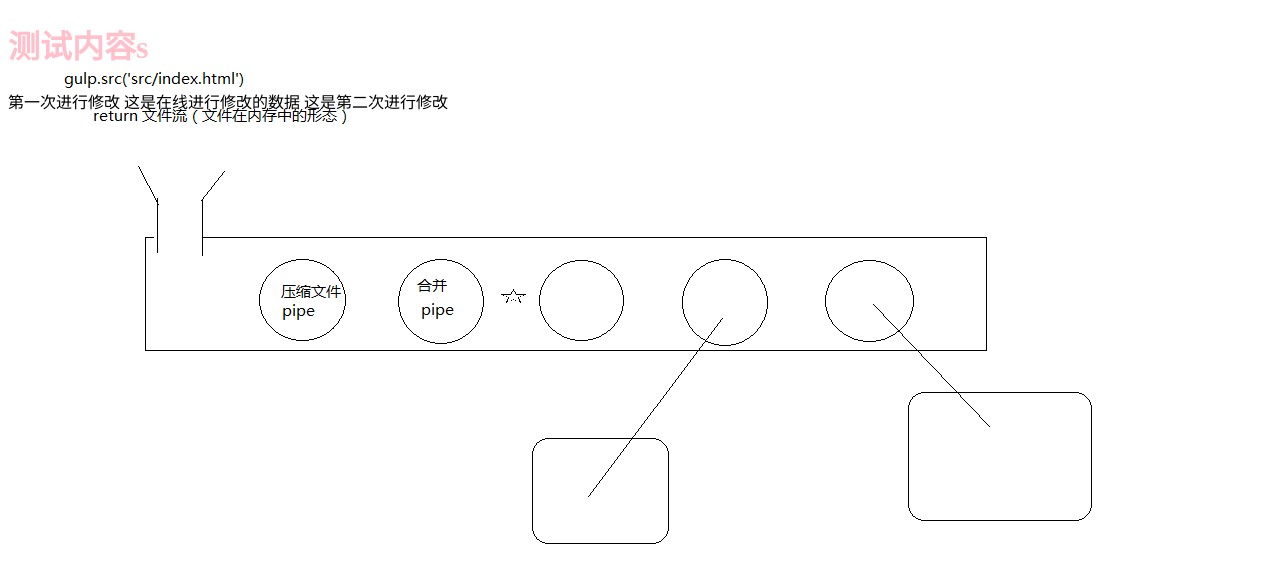
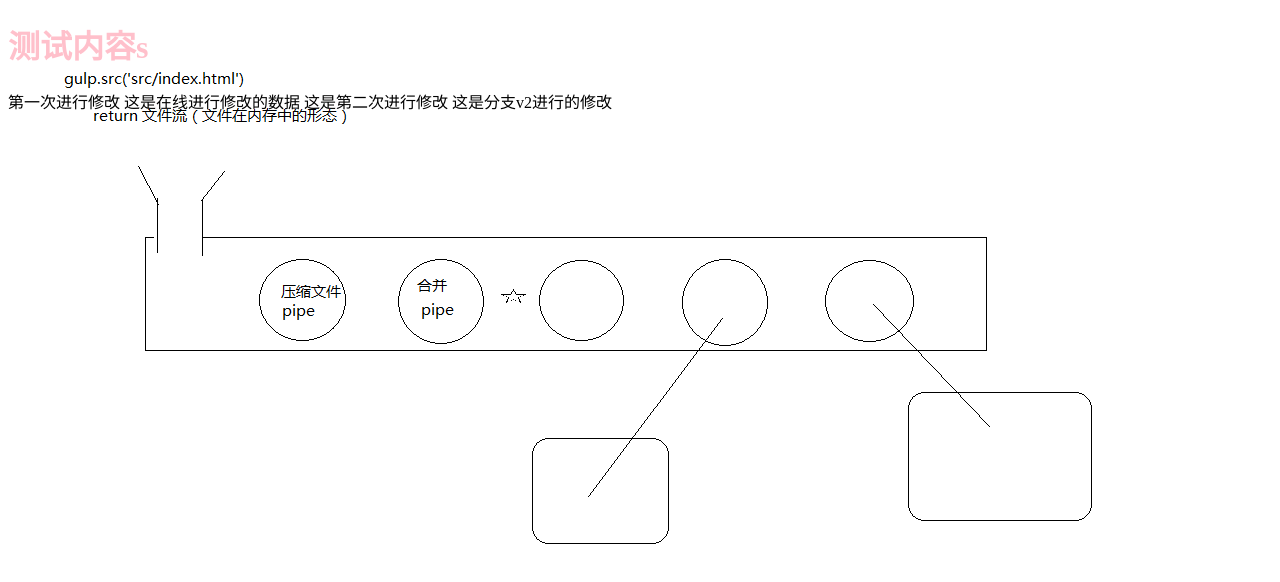
Before and after one commit to CCClouds/git-demo-two, a website: page src/index.html in a window 1280 px wide. Drawn offline with nearby package versions, Linux system fonts and the light colour scheme; files that its build step writes are made by us from their sources.

Commit message:
分支2的第一次提交

```diff
--- a/src/index.html
+++ b/src/index.html
@@ -12,6 +12,7 @@
   第一次进行修改
   这是在线进行修改的数据
   这是第二次进行修改
+  这是分支v2进行的修改
   <script src="scripts/all.js"></script>
 </body>
 
```
